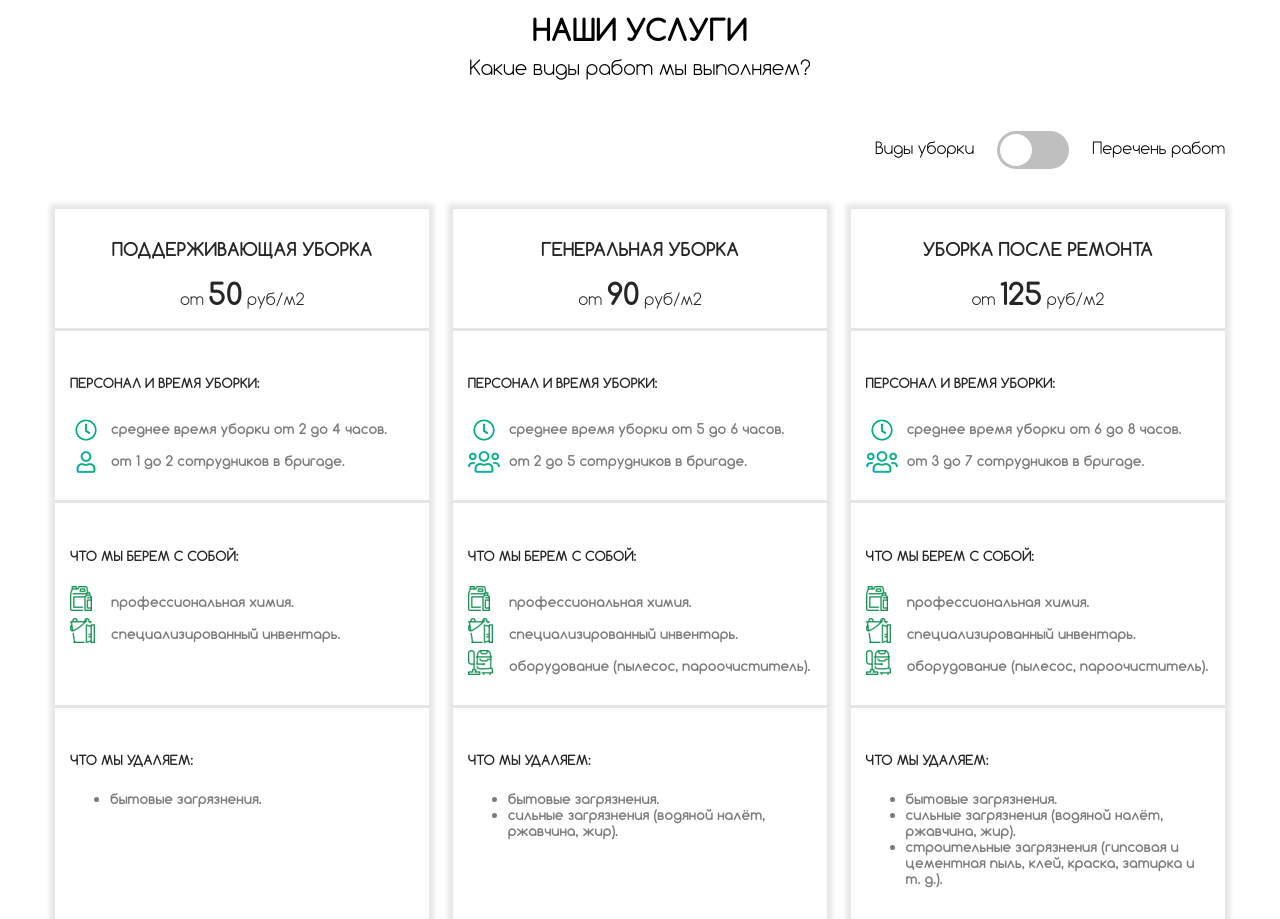
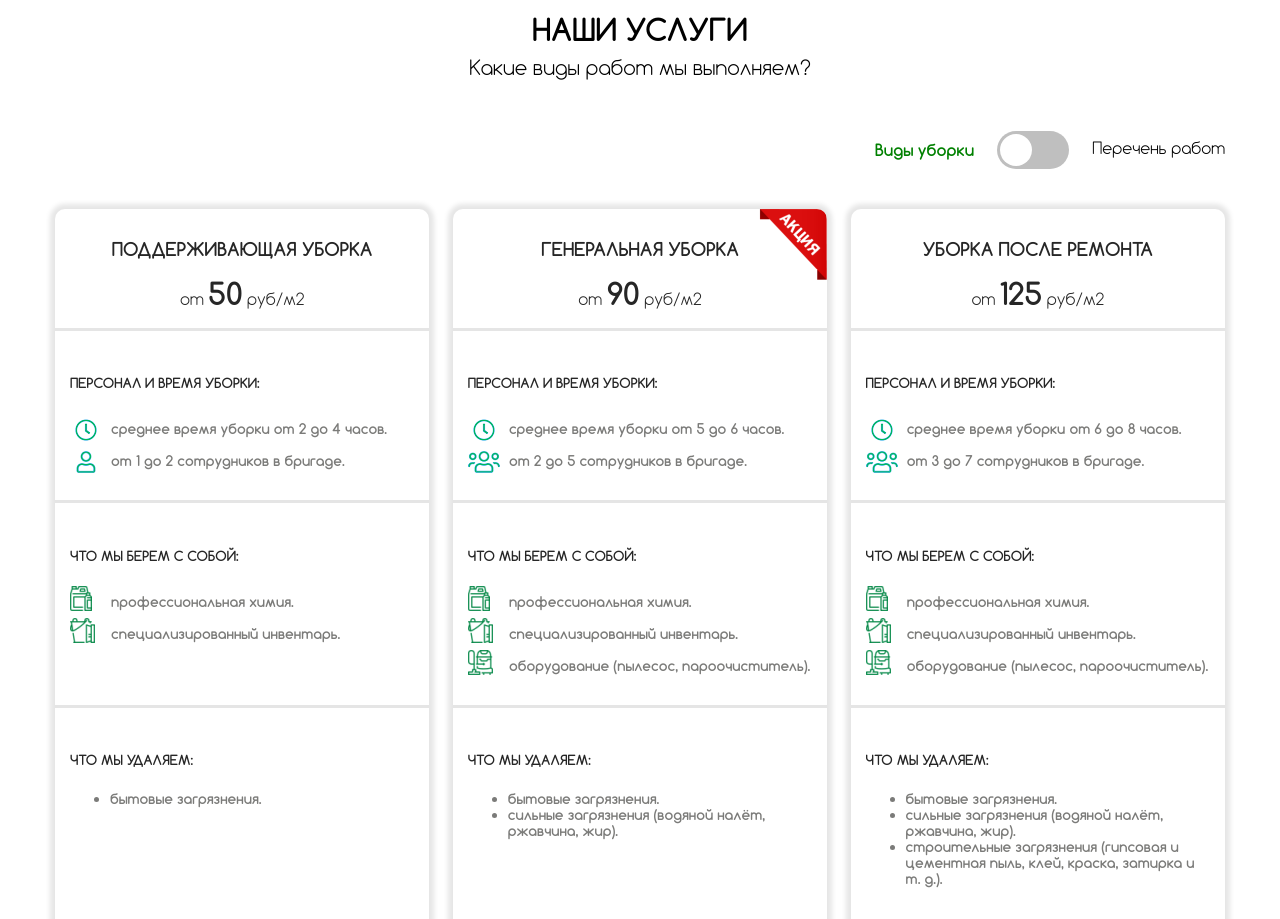
Before and after one commit to nikoly76/bezgryazin, a plain HTML site: page index.html in a window 1280 px wide. Shown: the part 860-1779 px from the top of the page. Drawn offline with nearby package versions, Linux system fonts and the light colour scheme.

Commit message:
виды равбот

```diff
--- a/index.html
+++ b/index.html
@@ -65,7 +65,7 @@
             <h2 class="section-title section__title">Наши услуги</h2>
             <p class="section-subtitle section__subtitle">Какие виды работ мы выполняем?</p>
             <div class="switch">
-                <span id="swbtn-1" class="switch__swbtn">Виды уборки</span>
+                <span id="swbtn-1" class="switch-swbtn switch__swbtn">Виды уборки</span>
                 <div class="switch-btn"></div>
                 <span id="swbtn-2" class="switch__swbtn">Перечень работ</span>
             </div>
@@ -124,7 +124,7 @@
                         </div>
                     </a>
                 </div>
-                <div class="features-block__item">
+                <div class="features-block__item features__sale">
                     <a class="features-link features__link" href="#">
 
                         <p class="features-block__text">Генеральная уборка</p>
--- a/sass/blocks/_features.sass
+++ b/sass/blocks/_features.sass
@@ -5,6 +5,9 @@
     line-height: 38px
     margin-bottom: 40px
     margin-left: auto
+    &-swbtn
+        color: green
+        +bold
     &__swbtn
 .switch-btn
     display: inline-block
@@ -51,6 +54,7 @@
             text-transform: uppercase
             text-decoration: none
             padding-top: 10px
+            border-radius: 10px
             box-shadow: 0 0 5px 5px rgba(0, 0, 0, 0.1)
             hr
                 border: none
@@ -108,3 +112,5 @@
     &__link
         text-decoration: none
         color: $text-color
+    &__sale
+        background: url('../img/features/icon-aktsiya.png') no-repeat right top
--- a/sass/blocks/_navbar.sass
+++ b/sass/blocks/_navbar.sass
@@ -6,6 +6,7 @@
     z-index: 99
     &__button
         background-color: transparent
+
 
     &-wrap
         display: flex
```
Also changed, not shown: css/style.css, img/features/icon-aktsiya.png (added), 1 other file.
